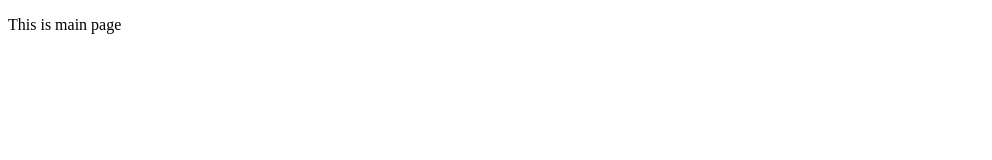
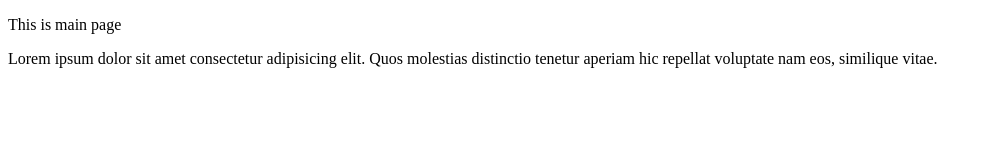
Before and after one commit to kwinkwin/Bai_Thuc_Hanh_Git, a plain HTML site: page index.html in a window 1280 px wide. Shown: the whole page, without its empty margins (0-992 px from the left). Drawn offline with Linux system fonts and the light colour scheme.

Commit message:
second commit

```diff
--- a/index.html
+++ b/index.html
@@ -7,5 +7,6 @@
 </head>
 <body>
     <p>This is main page </p>
+    Lorem ipsum dolor sit amet consectetur adipisicing elit. Quos molestias distinctio tenetur aperiam hic repellat voluptate nam eos, similique vitae.
 </body>
 </html>
```
